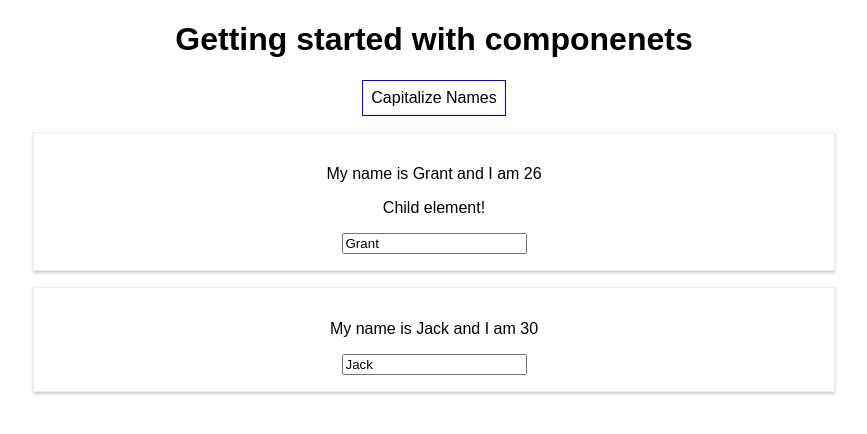
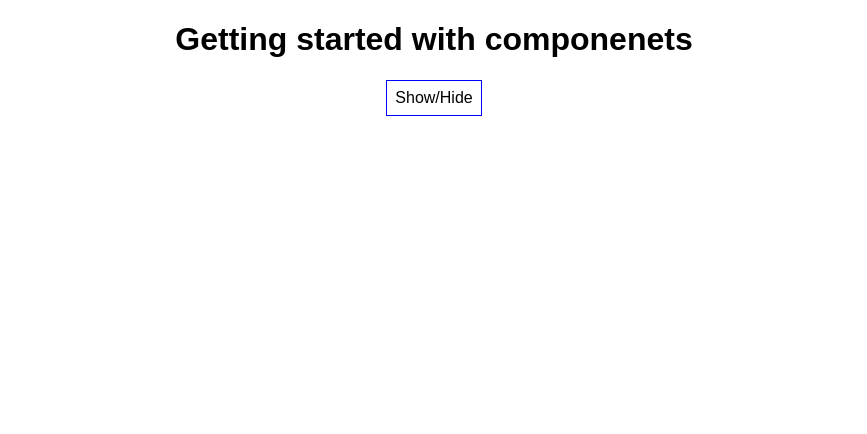
Before and after one commit to grantdwoods/react-udemy, a React (Create React App) app: page / in a window 1280 px wide. Shown: the top 434 px of the page, without its empty margins (206-1073 px from the left). Built offline with nearby package versions, Linux system fonts and the light colour scheme.

Commit message:
Conditional Rendering
There are no directives (like in Angular or Vue) for conditionally showing elements. However, React can utilize simple ternary statements in JSX.

```diff
--- a/src/App.js
+++ b/src/App.js
@@ -10,7 +10,8 @@ class App extends Component {
       { name: 'Grant', age: 26 },
       { name: 'Jack', age: 30},
     ],
-    otherState: 'stuff'
+    otherState: 'stuff',
+    showPersons: false,
   }
 
   onCapitalizeClick = (newName) => {
@@ -33,6 +34,11 @@ class App extends Component {
     });
   }
 
+  togglePersonHandler = () => {
+    const shown = this.state.showPersons;
+    this.setState({showPersons: !shown});
+  }
+
   render() {
 
     const style = {
@@ -46,12 +52,16 @@ class App extends Component {
     return (
       <div className="App">
         <h1>Getting started with componenets</h1>
+
         <button
           style={style}
-          onClick={() => this.onCapitalizeClick('GRANT')}>
-          Capitalize Names
+          onClick={this.togglePersonHandler}>
+          Show/Hide
         </button>
 
+        {
+          this.state.showPersons ?
+            <div>
               <Person
               name={this.state.persons[0].name}
               age={this.state.persons[0].age}
@@ -64,7 +74,9 @@ class App extends Component {
                 age={this.state.persons[1].age}
                 changed={this.onNameChange}>
               </Person>
-
+              </div>
+          :null
+        }
       </div>
     );
   }
```
Lines whose indentation alone changed are shown as unchanged.
